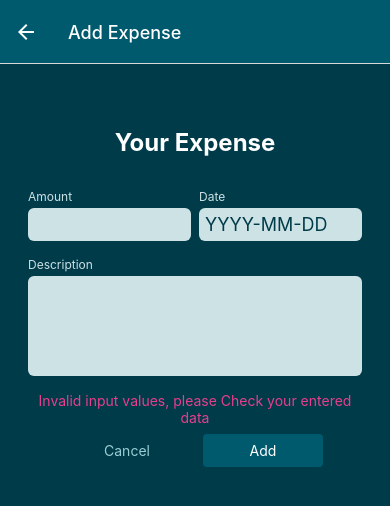
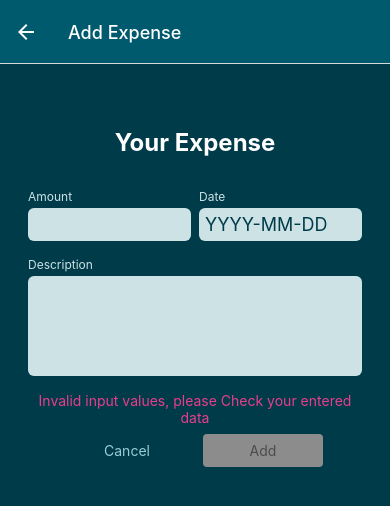
Before and after one commit to stephen-gift/ExpenseTrackerApp, a React Native app: screen /ManageExpense in a window 390 px wide. Shown: the top 506 px of the page. Built offline with nearby package versions, Linux system fonts and the light colour scheme.

Commit message:
Update with touchableWithout FeedBack

```diff
--- a/components/ManageExpense/ExpenseForm.js
+++ b/components/ManageExpense/ExpenseForm.js
@@ -74,7 +74,8 @@ export default function ExpenseForm({
     ) ||
     !(
       inputs.date.isValid &&
-      new Date(inputs.date.value).toString() !== "Invalid Date"
+      new Date(inputs.date.value).toString() !== "Invalid Date" &&
+      inputs.date.value.length === 10
     ) ||
     !(inputs.description.isValid && inputs.description.value.trim().length > 0);
 
--- a/components/UI/Button.js
+++ b/components/UI/Button.js
@@ -2,16 +2,28 @@ import { Pressable, StyleSheet, Text, View } from "react-native";
 import React, { Children } from "react";
 import { GlobalStyles } from "../../constants/styles";
 
-export default function Button({ onPress, children, mode, style ,disabled}) {
+export default function Button({ onPress, children, mode, style, disabled }) {
   return (
     <View style={style}>
       <Pressable
         onPress={onPress}
-        style={({ pressed }) => pressed && styles.pressed}
+        style={({ pressed }) => [pressed && styles.pressed]}
         disabled={disabled}
       >
-        <View style={[styles.button, mode === "flat" && styles.flat]}>
-          <Text style={[styles.buttontext, mode === "flat" && styles.flatText]}>
+        <View
+          style={[
+            styles.button,
+            mode === "flat" && styles.flat,
+            disabled && styles.disabledButton,
+          ]}
+        >
+          <Text
+            style={[
+              styles.buttontext,
+              mode === "flat" && styles.flatText,
+              disabled && styles.disabledText,
+            ]}
+          >
             {children}
           </Text>
         </View>
@@ -26,11 +38,18 @@ const styles = StyleSheet.create({
     padding: 8,
     backgroundColor: GlobalStyles.colors.primary500,
   },
+  disabledButton: {
+    backgroundColor: GlobalStyles.colors.gray500,
+  },
   flat: {
     backgroundColor: "transparent",
   },
   buttontext: {
     color: "white",
+    textAlign: "center",
+  },
+  disabledText: {
+    color: GlobalStyles.colors.gray700,
     textAlign: "center",
   },
   flatText: {
--- a/screens/ManageExpenseScreen.js
+++ b/screens/ManageExpenseScreen.js
@@ -1,4 +1,10 @@
-import { StyleSheet, Text, View } from "react-native";
+import {
+  Keyboard,
+  StyleSheet,
+  Text,
+  TouchableWithoutFeedback,
+  View,
+} from "react-native";
 import React, { useContext, useLayoutEffect } from "react";
 import { GlobalStyles } from "../constants/styles";
 import IconButton from "../components/UI/IconButton";
@@ -41,7 +47,12 @@ export default function ManageExpensesScreen({ route, navigation }) {
     navigation.goBack();
   }
 
+  const handleTouchablePress = () => {
+    Keyboard.dismiss();
+  };
+
   return (
+    <TouchableWithoutFeedback onPress={handleTouchablePress}>
       <View style={styles.container}>
         <ExpenseForm
           submitButtonLabel={isEditing ? "Update" : "Add"}
@@ -61,6 +72,7 @@ export default function ManageExpensesScreen({ route, navigation }) {
           </View>
         )}
       </View>
+    </TouchableWithoutFeedback>
   );
 }
 
```
Lines whose indentation alone changed are shown as unchanged.
